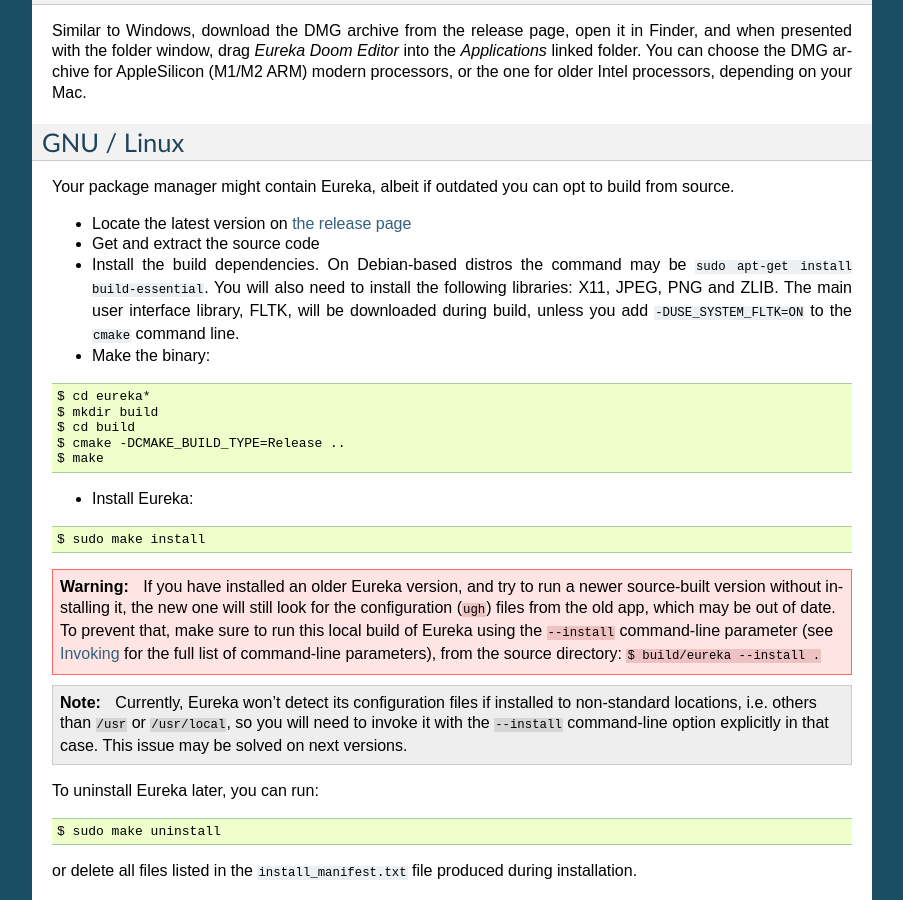
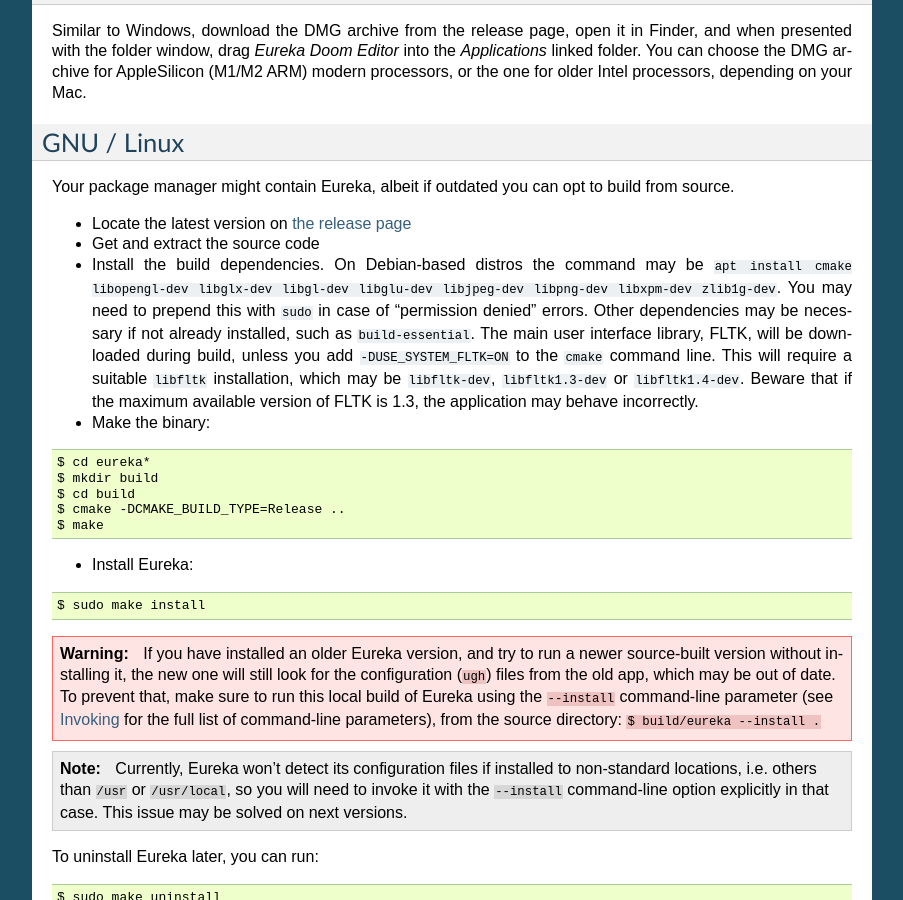
Before and after one commit to wesleywerner/eureka-docs, a Sphinx documentation site: the page built from source/installation.rst, in a window 1280 px wide and 900 px high, scrolled down 884 px. Shown: the whole window, without its empty margins (198-1101 px from the left). Built offline with Sphinx 7.4.7, drawn with Linux system fonts in a browser that asks for light colours.

Commit message:
Updated the Linux installation information

```diff
--- a/source/installation.rst
+++ b/source/installation.rst
@@ -42,8 +42,8 @@
 
 * Locate the latest version on `the release page <https://github.com/ioan-chera/eureka-editor/releases>`_
 * Get and extract the source code
-* Install the build dependencies. On Debian-based distros the command may be ``sudo apt-get install build-essential``. You will also need to install the following libraries: X11, JPEG, PNG and ZLIB.
-  The main user interface library, FLTK, will be downloaded during build, unless you add ``-DUSE_SYSTEM_FLTK=ON`` to the ``cmake`` command line.
+* Install the build dependencies. On Debian-based distros the command may be ``apt install cmake libopengl-dev libglx-dev libgl-dev libglu-dev libjpeg-dev libpng-dev libxpm-dev zlib1g-dev``. You may need to prepend this with ``sudo`` in case of "permission denied" errors. Other dependencies may be necessary if not already installed, such as ``build-essential``.
+  The main user interface library, FLTK, will be downloaded during build, unless you add ``-DUSE_SYSTEM_FLTK=ON`` to the ``cmake`` command line. This will require a suitable ``libfltk`` installation, which may be ``libfltk-dev``, ``libfltk1.3-dev`` or ``libfltk1.4-dev``. Beware that if the maximum available version of FLTK is 1.3, the application may behave incorrectly.
 
 * Make the binary:
 
```
